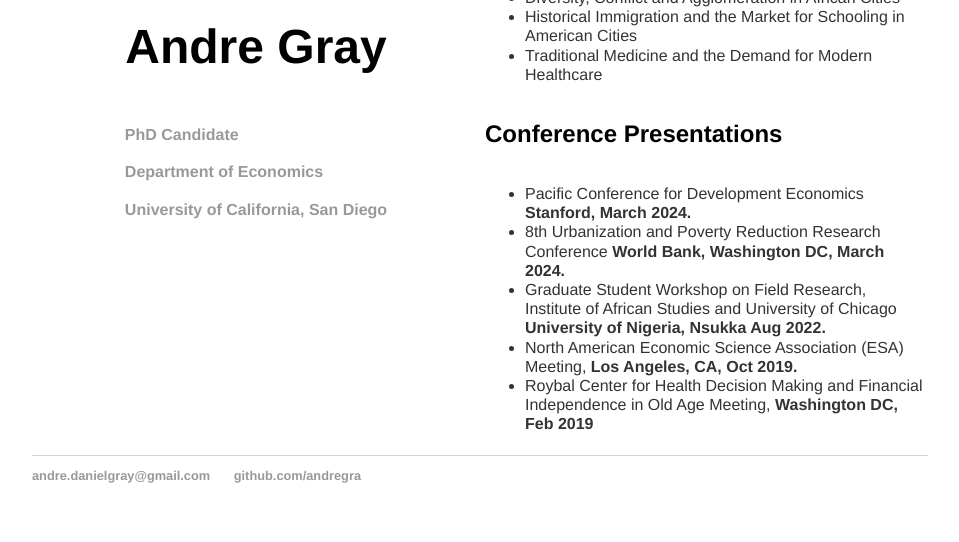
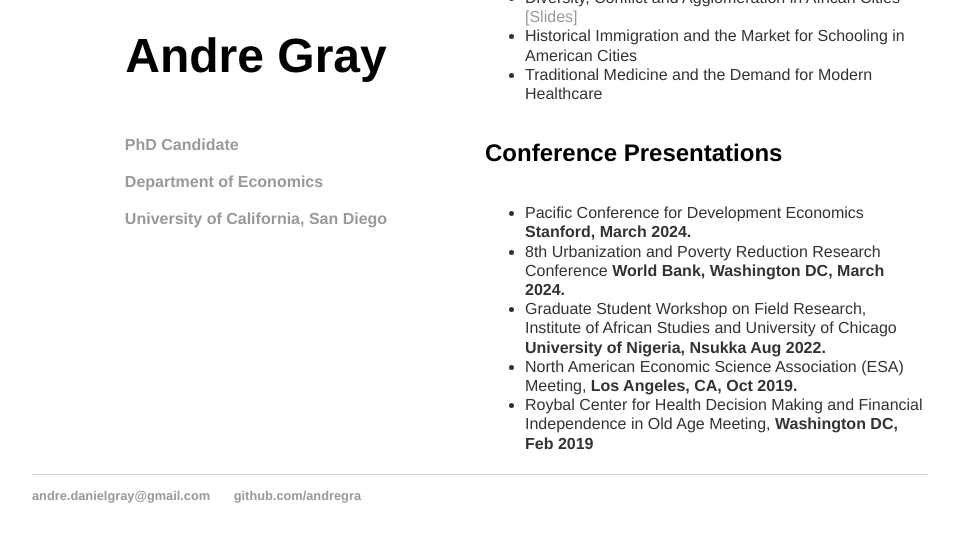
Before and after one commit to andregra/andregra.github.io, a Jekyll site: the page built from index.html, in a window 1280 px wide, cut to the strip 548-1111 px from the top of the page. Shown: the top 542 px of the strip, without its empty margins (160-1119 px from the left). Built offline with Jekyll 4.4.1, drawn with Linux system fonts in a browser that asks for light colours.

Commit message:
Update index.html

```diff
--- a/index.html
+++ b/index.html
@@ -27,7 +27,8 @@ title: Andre Gray
 	  	</ul>
 	<h2> Working Papers</h2>
 	  	<ul class="papers">
-			<li> Diversity, Conflict and Agglomeration in African Cities </li>
+			<li> Diversity, Conflict and Agglomeration in African Cities <a href="/assets/ethnic_cities_2-22-24.pdf">[Slides]</a>
+			</li>
 			<li> Historical Immigration and the Market for Schooling in American Cities </li>
 			<li> Traditional Medicine and the Demand for Modern Healthcare </li>
 	  	</ul>
```
